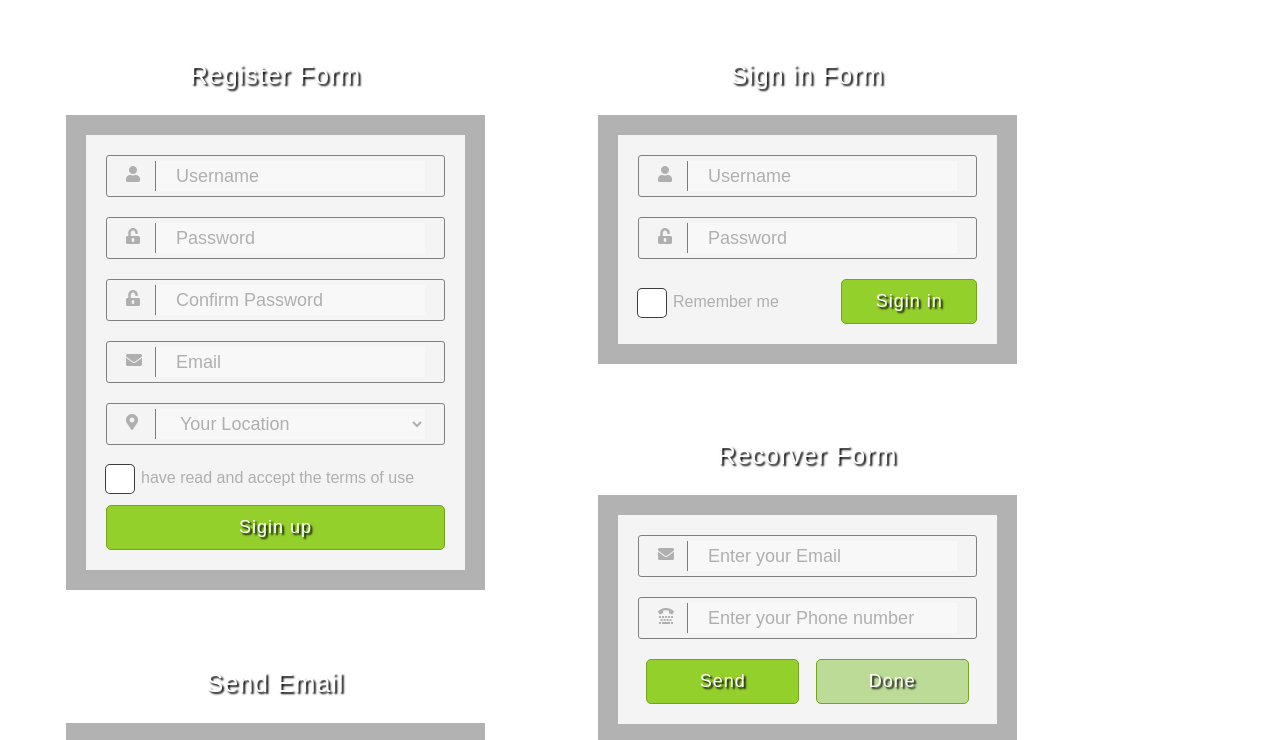
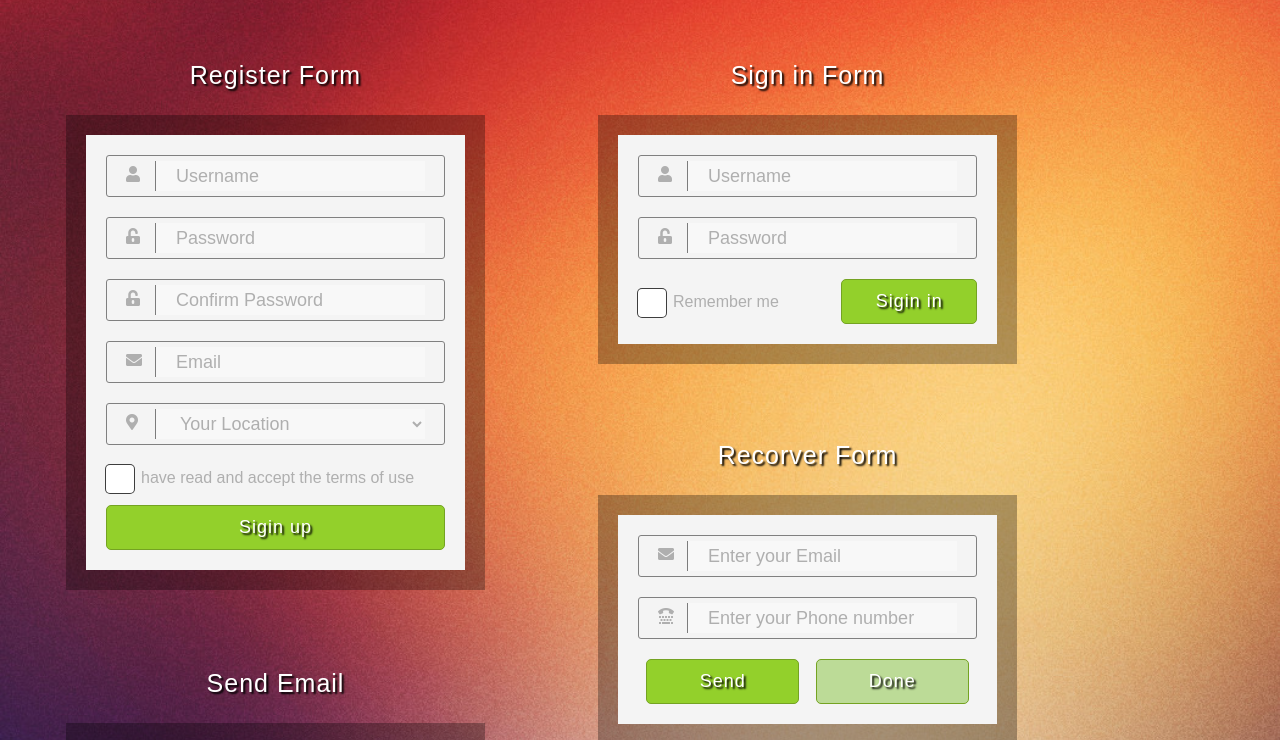
Before and after one commit to frontendagnes/challenge-one, a website: page index.html in a window 1280 px wide. Shown: the part 192-932 px from the top of the page. Drawn offline with Linux system fonts and the light colour scheme; the site is published under a folder, as on GitHub Pages, so addresses that start at the root find nothing.

Commit message:
Grid / Tlo

```diff
--- a/style.css
+++ b/style.css
@@ -3,7 +3,7 @@ body {
     padding: 0;
     font-family: Arial, Helvetica, sans-serif;
     height: 100%;
-    background: url('/img/tlo.jpg');
+    background: url('img/tlo.jpg');
     background-size: cover;
 }
 button:disabled{
```
